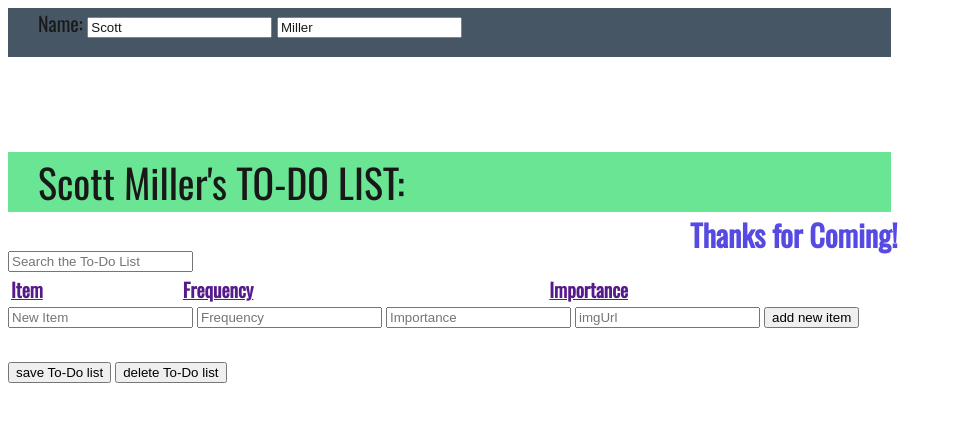
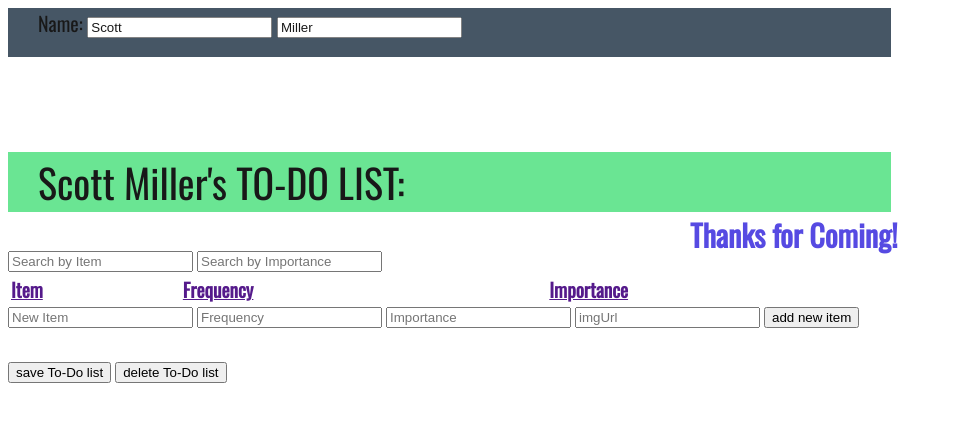
Before and after one commit to ScottMillerWesCoas/AngularToDoList, a website: page index.html in a window 1280 px wide. Shown: the top 422 px of the page, without its empty margins (0-953 px from the left). Drawn offline with nearby package versions, Linux system fonts and the light colour scheme; some packages are replaced by stand-ins of ours.

Commit message:
search by Item or Importance

```diff
--- a/index.html
+++ b/index.html
@@ -84,7 +84,8 @@
     <div id='testing' style="font-family:'Oswald'; font-weight: 900; font-size: 30px; padding-left: 50px; width: 90%; color: #564AE2; opacity: 0; height: 5%"></div>
 
      <div ng-controller='ScottCtrl'>
-     <input ng-model="query.Item" type="text" placeholder="Search the To-Do List" />
+     <input ng-model="query.Item" type="text" placeholder="Search by Item" />
+     <input ng-model="query.order" type="text" placeholder="Search by Importance" />
 
       <table id='toDoList' style="font-family:'Oswald'" width='75%'>
         <tr>
```
